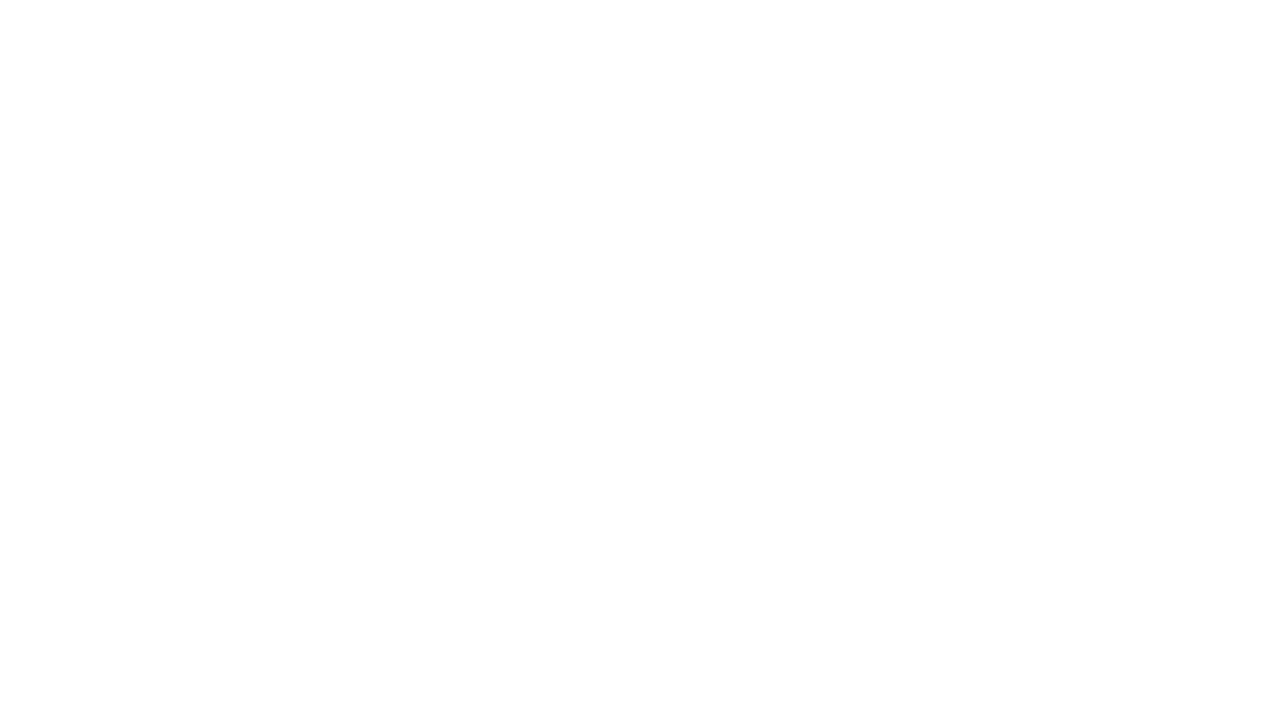
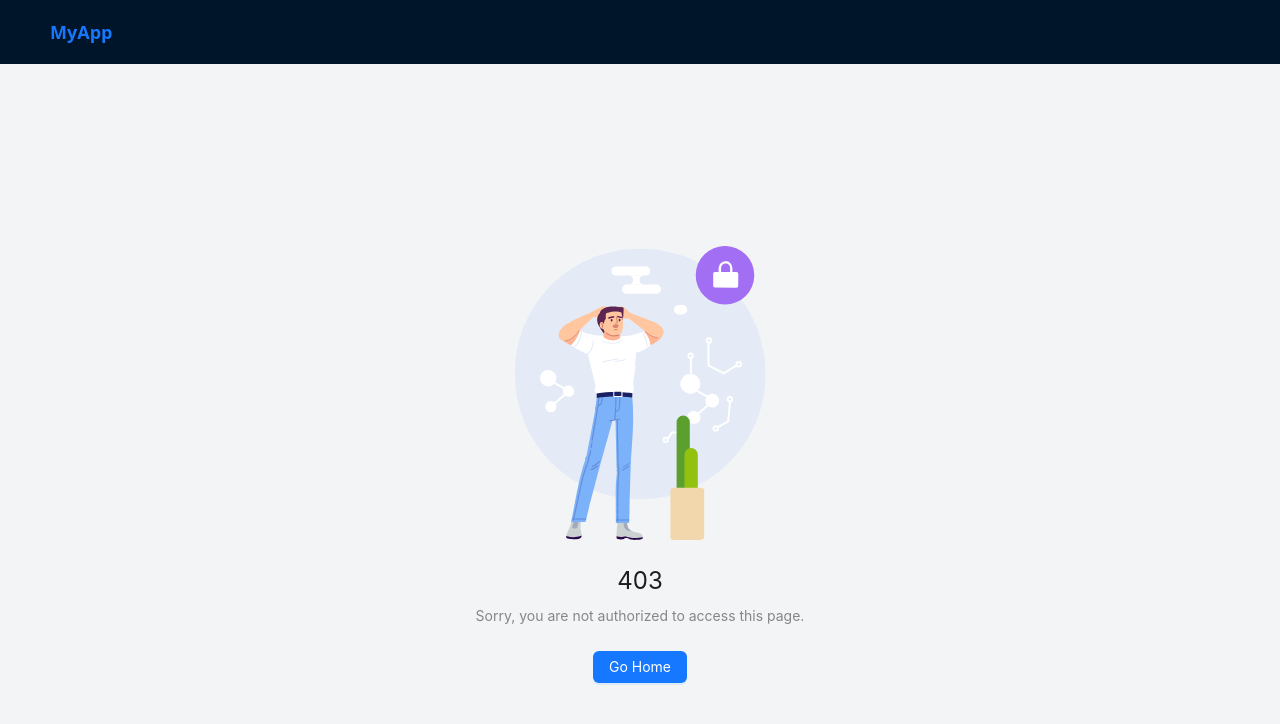
Before and after one commit to Om-Parab-37/user-management-system, a React (Vite) app: page /unauthorized in a window 1280 px wide. Before the commit this address had no page. Shown: the top 724 px of the page. Built offline with nearby package versions, Linux system fonts and the light colour scheme.

Commit message:
feat(ui):create unauthorized page

```diff
--- a/src/App.tsx
+++ b/src/App.tsx
@@ -9,11 +9,14 @@ import LoginPage from "./pages/LoginPage";
 import ProtectedRoute from "./components/LoginPageComponents/ProtectedRoute";
 import HomePage from "./pages/HomePage";
 import { UserRole } from "./lib/types/authTypes";
+import Navbar from "./components/GobalComponents/Navbar";
+import UnauthorizedPage from "./pages/UnauthorizedPage";
 
 const App = () => {
   return (
     <>
       <Router>
+        <Navbar />
         <Routes>
           <Route path="/login" element={<LoginPage />} />
           <Route path="/" element={<Navigate to={"/login"} />} />
@@ -28,6 +31,7 @@ const App = () => {
           >
             <Route path="/home-page" element={<HomePage />} />
           </Route>
+          <Route path="/unauthorized" element={<UnauthorizedPage />} />
         </Routes>
       </Router>
     </>
--- a/src/components/LoginPageComponents/ProtectedRoute.tsx
+++ b/src/components/LoginPageComponents/ProtectedRoute.tsx
@@ -16,7 +16,7 @@ const ProtectedRoute = ({ allowedRoles }: ProtectedRouteProps) => {
       {userRole && allowedRoles.includes(userRole) ? (
         <Outlet />
       ) : (
-        <Navigate to={"/login"} />
+        <Navigate to={"/unauthorized"} />
       )}
     </>
   );
--- /dev/null
+++ b/src/pages/UnauthorizedPage.tsx
@@ -0,0 +1,25 @@
+import { Button, Result } from "antd";
+import { useNavigate } from "react-router-dom";
+
+const UnauthorizedPage = () => {
+  const navigate = useNavigate();
+
+  return (
+    <div className="flex items-center justify-center min-h-screen bg-gray-100">
+      <Result
+        status="403"
+        title="403"
+        subTitle="Sorry, you are not authorized to access this page."
+        extra={
+          <div className="flex gap-4 justify-center">
+            <Button type="primary" onClick={() => navigate("/")}>
+              Go Home
+            </Button>
+          </div>
+        }
+      />
+    </div>
+  );
+};
+
+export default UnauthorizedPage;
```
